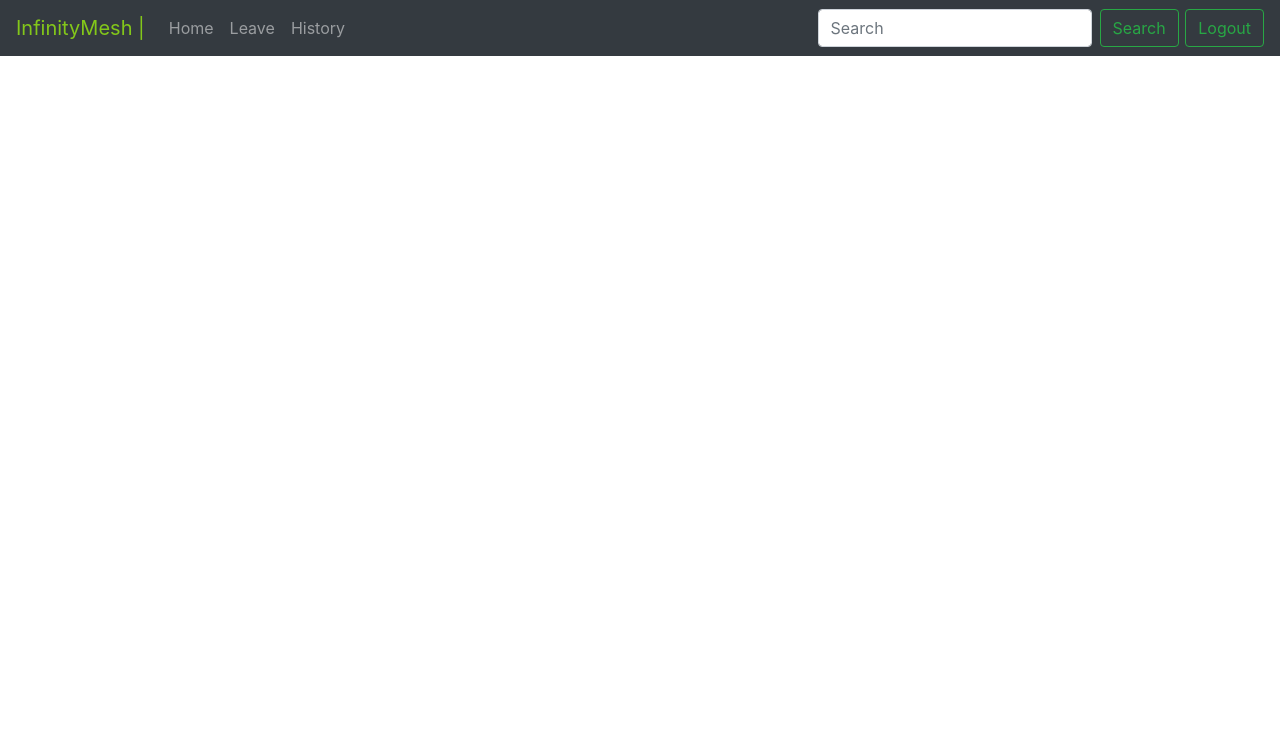
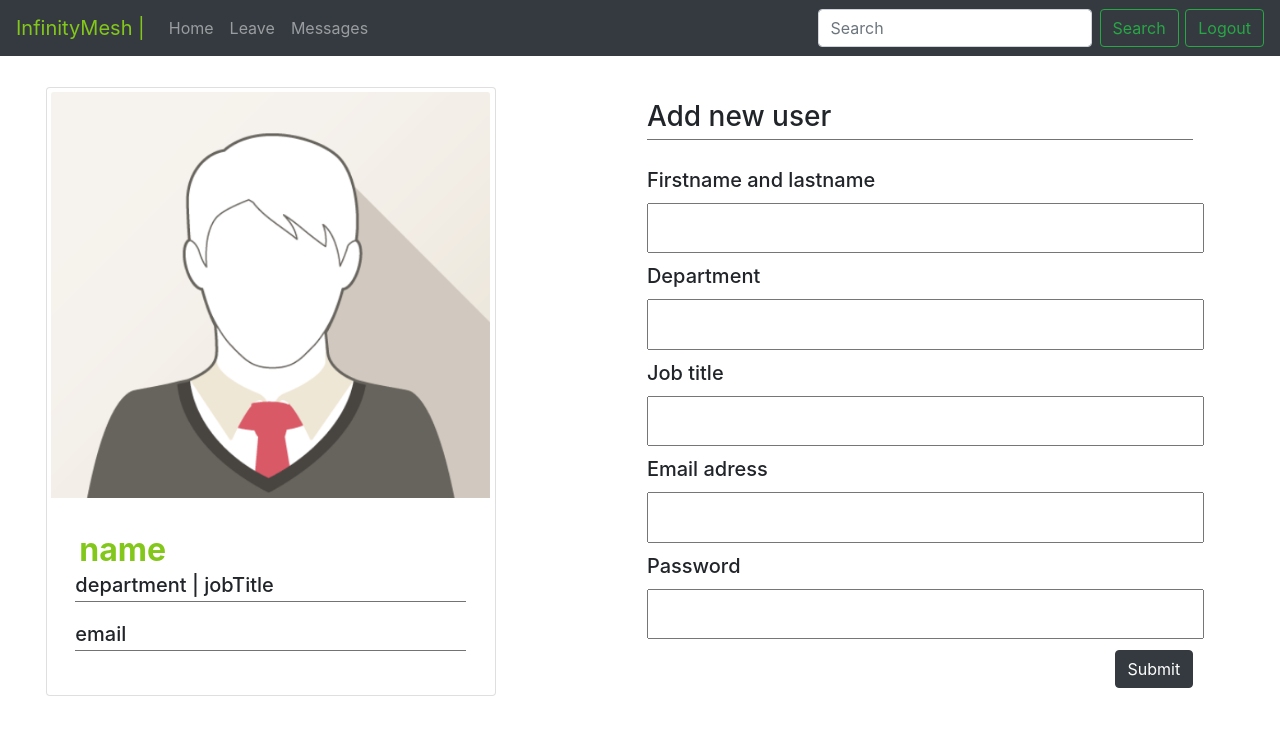
Before and after one commit to Comlaa/infinity-mesh-haris-angular, an Angular app in the folder DemoAngular/: page /userProfile in a window 1280 px wide. Before the commit this address led to /. Shown: the top 732 px of the page. Built offline with nearby package versions, Linux system fonts and the light colour scheme; no server answers.

Commit message:
Fixed Adding new User

```diff
--- a/DemoAngular/package.json
+++ b/DemoAngular/package.json
@@ -15,7 +15,7 @@
     "@angular/common": "~10.2.0",
     "@angular/compiler": "~10.2.0",
     "@angular/core": "~10.2.0",
-    "@angular/forms": "~10.2.0",
+    "@angular/forms": "^10.2.2",
     "@angular/localize": "~10.2.0",
     "@angular/platform-browser": "~10.2.0",
     "@angular/platform-browser-dynamic": "~10.2.0",
--- a/DemoAngular/src/app/app.component.html
+++ b/DemoAngular/src/app/app.component.html
@@ -13,7 +13,7 @@
           <a class="nav-link" routerLink="/leave" routerLinkActive="activebutton">Leave</a>
         </li>
         <li class="nav-item">
-          <a class="nav-link" href="#">History</a>
+          <a class="nav-link" href="#">Messages</a>
         </li>
       </ul>
       <form class="form-inline my-2 my-lg-0">
--- a/DemoAngular/src/app/app.module.ts
+++ b/DemoAngular/src/app/app.module.ts
@@ -5,12 +5,13 @@ import { AppComponent } from './app.component';
 import { LoginComponent } from './login/login.component';
 import { RegistrationComponent } from './registration/registration.component';
 import { HomeComponent } from './home/home.component';
-import { FormsModule } from '@angular/forms';
 import { UserComponent } from './home/user/user.component';
 import { NgbdDatepickerRange} from './home/ngbd-datepicker-range/ngbd-datepicker-range.component';
 import { NgbModule } from '@ng-bootstrap/ng-bootstrap';
 import { LeaveComponent } from './leave/leave.component';
 import { HttpClientModule } from '@angular/common/http';
+import { FormsModule, ReactiveFormsModule } from '@angular/forms';
+
 
 @NgModule({
   declarations: [
@@ -21,16 +22,17 @@ import { HttpClientModule } from '@angular/common/http';
     UserComponent,
     NgbdDatepickerRange,
     LeaveComponent,
-
   ],
   imports: [
     BrowserModule,
     FormsModule,
+    ReactiveFormsModule,
     NgbModule,
     HttpClientModule,
     RouterModule.forRoot([
       {path:'home', component:HomeComponent},
       {path:'leave', component:LeaveComponent},
+      {path:'userProfile', component:UserComponent},
       {path: '', redirectTo: '/home', pathMatch: 'full'}
   ]),
   ],
--- a/DemoAngular/src/app/home/home.component.html
+++ b/DemoAngular/src/app/home/home.component.html
@@ -9,7 +9,7 @@
       <div class="card-body">
         <h4 class="card-title">{{user.department}} | {{user.jobTitle}}</h4>
         <p class="card-text">{{user.email}}</p>
-        <a href="#" class="btn btn-dark stretched-link">Edit Profile</a>
+        <a routerLink="/userProfile" class="btn btn-dark stretched-link">Edit Profile</a>
       </div>
     </div>
     <br>
--- a/DemoAngular/src/app/home/home.component.ts
+++ b/DemoAngular/src/app/home/home.component.ts
@@ -19,7 +19,8 @@ export class HomeComponent implements OnInit {
     name: 'name',
     email: 'email',
     jobTitle: 'jobTitle',
-    department: 'department'
+    department: 'department',
+    password: 'password',
   }
 
   ngOnInit(): void {
--- a/DemoAngular/src/app/home/user/UserModel.ts
+++ b/DemoAngular/src/app/home/user/UserModel.ts
@@ -6,4 +6,5 @@ export interface User
     email : string,
     department : string,
     jobTitle: string,
+    password : string,
 }
--- a/DemoAngular/src/app/home/user/user.component.html
+++ b/DemoAngular/src/app/home/user/user.component.html
@@ -1,22 +1,34 @@
-<h1>User Page</h1>
+<div class="d-flex flex-row">
+<div class="container">
+    <div class="card" style="width:450px" >
+      <img class="card-img-top" src="../../assets/images/avatar1.png" alt="Card image" style="width:98%">
+      <div class="card-body">
+        <h2 class="card-title"><span class="MainNameCss">{{user.name}}</span></h2>
+        <h5 class="card-text">{{user.department}} | {{user.jobTitle}}</h5>
+        <hr>
+        <h5 class="card-text">{{user.email}}</h5>
+        <hr>
+      </div>
+    </div>
+    <br>
+  </div>
 
- <main>
-    <ol class="gradient-list">
-        <li *ngFor = "let user of users" [class.selected]="user === SelectedUser" (click)="onSelect(user)">
-            {{user.Name}}
-         </li>
-    </ol>
-    <input [(ngModel)]="UName" placeholder="Name">
-    {{UName}}
-</main>
-        <div *ngIf="SelectedUser" Id="UserInfo">
-            <h2>{{SelectedUser.Name | uppercase}} Details</h2>
-            <div class="DetailInfo"><span>Id: </span>{{SelectedUser.Id}}</div>
-            <div class="DetailInfo"><span>Email: </span>{{SelectedUser.Email}}</div>
-            <div class="DetailInfo"><span>Department: </span>{{SelectedUser.Department}}</div>
-            <div class="DetailInfo"><span>Job Title: </span>{{SelectedUser.JobTitle}}</div>
-        </div>
+  <div class ="InputContainer">
+    <form [formGroup]="UserForm" (ngSubmit)="AddNewUser(UserForm.value)">
+      <h3>Add new user</h3>
+      <hr>
+      <h5>Firstname and lastname</h5>
+      <input formControlName="name">
+      <h5>Department</h5>
+      <input formControlName="department">
+      <h5>Job title</h5>
+      <input formControlName="jobTitle">
+      <h5>Email adress</h5>
+      <input formControlName="email">
+      <h5>Password</h5>
+      <input type="password" formControlName="password">
+      <a style="float:right" class="btn btn-dark" (click)="AddNewUser(UserForm.value)" type="ngSubmit" value="ngSubmit">Submit</a>
+    </form>
+  </div>
 
-        <button (click)="addMessage()">Add Message</button>
-        <button (click)="clearMessage()">Clear Messages</button>
-<app-registration></app-registration>
+</div>
--- a/DemoAngular/src/app/home/user/user.component.scss
+++ b/DemoAngular/src/app/home/user/user.component.scss
@@ -2,115 +2,24 @@
     margin: 1%;
 }
 
-#UserInfo
+.MainNameCss
 {
-    position: fixed;
-    left: 30%;
-    top:20%;
-    width: 100%;
+  color:rgb(131, 199, 26);
+   font-weight: bolder;
+   margin-bottom:4%;
 }
-/*** VARIABLES ***/
-/* Colors */
-$black: #1d1f20;
-$blue: #83e4e2;
-$green: #a2ed56;
-$yellow: rgb(25, 118, 211);
-$white: #cac9c9;
+hr{
+  height: 0.01px;
+  background-color:gray;
+  margin-bottom:5%;
+}
+.InputContainer{
+  margin-right: 5%;
+  margin-top:2%;
+  width: 100%;
+}
+input{
+  padding:2%;
+  width: 100%;
 
-.DetailInfo
-{
-    padding:1%;
-    background-color: lightgray;
-    width: 25%;
-    border-radius: 5px;
 }
-
-.selected{
-    color:darkgray;
-}
-/*** EXTEND ***/
-/* box-shadow */
-%boxshadow {
-  box-shadow: 0.35rem 0.35rem 0.6rem rgba(0,0,0,0.05), 0 0.9rem 1.525rem rgba(75,0,0,0.05);
-}
-
-
-
-/*** STYLE ***/
-*,
-*:before,
-*:after {
-  box-sizing: border-box;
-}
-
-html,
-body {
-  margin: 0;
-  padding: 0;
-}
-
-body {
-  background-color: $white;
-  color: $black;
-  font-family: 'Raleway', sans-serif;
-}
-
-main {
-  display: block;
-  max-width: 20rem;
-  padding: 1rem;
-}
-
-
-ol.gradient-list {
-  counter-reset: gradient-counter;
-  list-style: none;
-  margin: 1.75rem 0;
-  padding-left: 1rem;
-  > li {
-    background: rgb(235, 235, 235);
-    border-radius: 0 0.5rem 0.5rem 0.5rem;
-    @extend %boxshadow;
-    counter-increment: gradient-counter;
-    margin-top: 1rem;
-    min-height: 3rem;
-    padding: 1rem 1rem 1rem 3rem;
-    position: relative;
-    &::before,
-    &::after {
-      background: linear-gradient(135deg, $blue 0%,$green 100%);
-      border-radius: 1rem 1rem 0 1rem;
-      content: '';
-      height: 3rem;
-      left: -1rem;
-      overflow: hidden;
-      position: absolute;
-      top: -1rem;
-      width: 3rem;
-    }
-    &::before {
-      align-items: flex-end;
-      @extend %boxshadow;
-      content: counter(gradient-counter);
-      color: $black;
-      display: flex;
-      font: 900 1.5em/1 'Montserrat';
-      justify-content: flex-end;
-      padding: 0.125em 0.25em;
-      z-index: 1;
-    }
-    @for $i from 1 through 5 {
-      &:nth-child(10n+#{$i}):before {
-        background: linear-gradient(135deg, rgba($green, $i * 0.2) 0%,rgba($yellow, $i * 0.2) 100%);
-      }
-    }
-    @for $i from 6 through 10 {
-      &:nth-child(10n+#{$i}):before {
-        background: linear-gradient(135deg, rgba($green, 1 - (($i - 5) * 0.2)) 0%,rgba($yellow, 1 - (($i - 5) * 0.2)) 100%);
-      }
-    }
-    + li {
-      margin-top: 2rem;
-    }
-  }
-}
--- a/DemoAngular/src/app/home/user/user.component.ts
+++ b/DemoAngular/src/app/home/user/user.component.ts
@@ -1,4 +1,5 @@
 import { Component, OnInit } from '@angular/core';
+import { FormBuilder } from '@angular/forms';
 import { Observable } from 'rxjs';
 import { MessageService } from 'src/app/message.service';
 import { UserService } from 'src/app/user.service';
@@ -10,31 +11,37 @@ import {User} from './UserModel'
   styleUrls: ['./user.component.scss']
 })
 export class UserComponent {
-  UName : string;
-  SelectedUser : User;
-  constructor( private userService : UserService, private messageService : MessageService) { }
+
+  user : User ={
+    id:10000,
+    name: 'name',
+    email: 'email',
+    jobTitle: 'jobTitle',
+    department: 'department',
+    password: 'password',
+  }
   users:Observable<User[]>;
+  UserForm;
+  constructor( private userService : UserService, private formBuilder : FormBuilder)
+  {
+    this.UserForm = formBuilder.group({
+      name:'',
+      password:'',
+      department:'',
+      jobTitle:'',
+      email:'',
+    });
+  }
   ngOnInit(): void {
-    //this.users = this.userService.getUsers();
-  }
-  ShowDetails()
-  {
-      this.UName = this.UName;
-  }
-  onSelect(_User : User)
-  {
-    this.SelectedUser = _User;
+    this.userService.getUser(1).subscribe(user => this.user = user);
   }
 
-  addMessage()
+  AddNewUser(newUser)
   {
-    this.messageService.add("From User");
-    console.log("Messages: ", this.messageService.messages);
+    this.userService.addUser(newUser).subscribe();
+    this.UserForm.reset();
+    console.log("Pozvan");
+    alert("User Added!");
   }
 
-  clearMessage()
-  {
-    this.messageService.clear();
-    console.log("Messages: ", this.messageService.messages);
-  }
 }
--- a/DemoAngular/src/app/user.service.ts
+++ b/DemoAngular/src/app/user.service.ts
@@ -28,7 +28,7 @@ export class UserService {
     return this.http.get<User>(url, this.httpOptions);
   }
 
-  addHero(user: User): Observable<User>
+  addUser(user: User): Observable<User>
   {
     return this.http.post<User>(this.AddUserUrl, user, this.httpOptions)
   }
```
Also changed, not shown: 1 other file (tests, documents, lock files or other folders).
